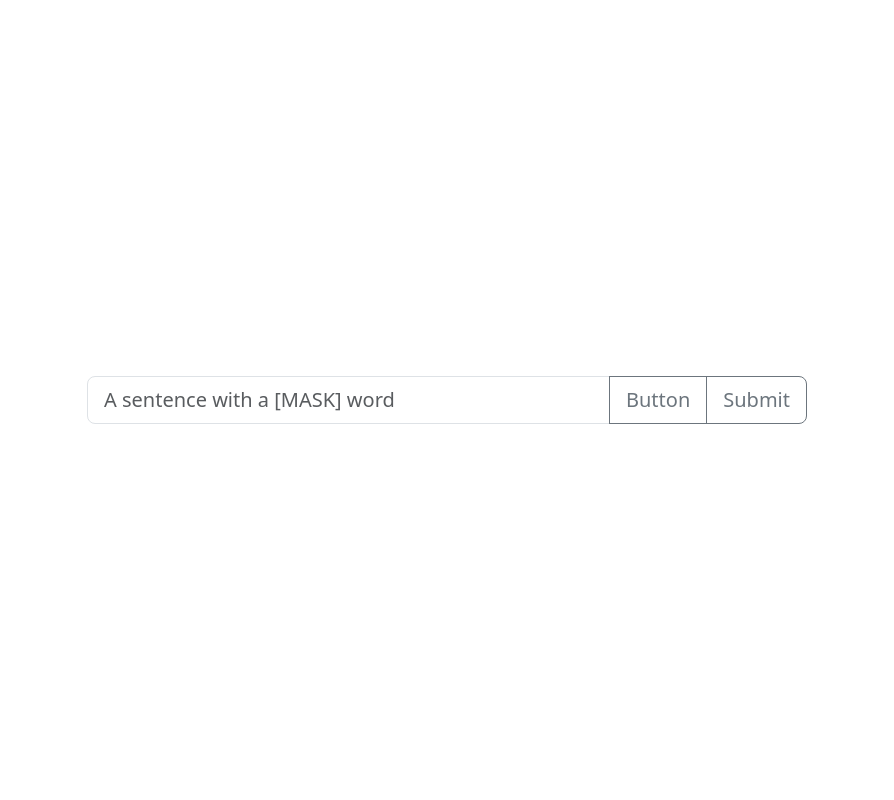
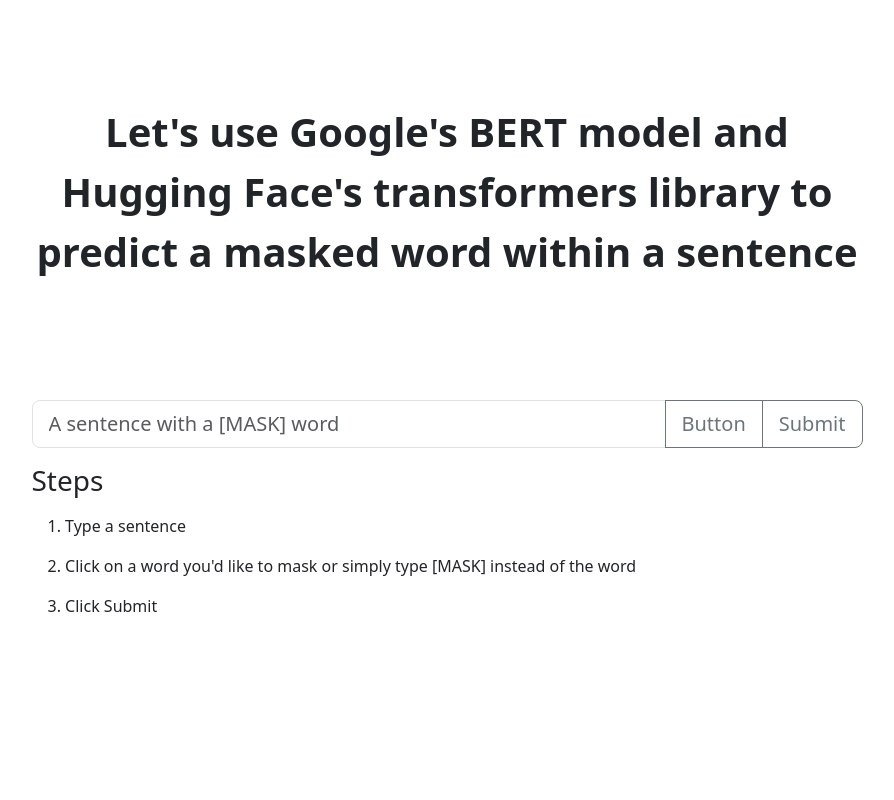
Before and after one commit to javkhlantugs/attention_visualizer, a Flask app: page / in a window 1280 px wide. Shown: the whole page, without its empty margins (193-1087 px from the left). Run offline with Flask 3, Linux system fonts and the light colour scheme.

Commit message:
worked on landing page

```diff
--- a/app.py
+++ b/app.py
@@ -5,6 +5,11 @@ from mask import *
 
 app = Flask(__name__)
 app.secret_key = os.urandom(24).hex()  # Set your secret key for session management
+
+# Check and print the FLASK_ENV value
+flask_env = os.environ.get('FLASK_ENV')
+if flask_env is not None:
+    print(f'FLASK_ENV is set to: {flask_env}')
 
 @app.before_request
 def before_request():
--- a/templates/index.html
+++ b/templates/index.html
@@ -1,15 +1,30 @@
 {% extends "base.html" %}
 {% block content %}
-<div class="container" style="height: 100vh;">
-        <div class="row justify-content-md-center align-middle" style="height: 100vh;">
-        <div class="col-8 align-self-center">
-            <form method="POST">
-            <div class="input-group input-group-lg">
-                <input type="text" class="form-control" placeholder="A sentence with a [MASK] word"
-                    aria-label="Recipient's username with two button addons">
-                <button class="btn btn-outline-secondary" type="button">Button</button>
-                <button class="btn btn-outline-secondary" type="button submit">Submit</button>
+<div class="grid row-gap-3" style="height: 100vh;">
+        <div class="row align-items-center justify-content-md-center" style="height:50vh">
+            <div class="col-9 align-middle">
+                <p class="fs-1 fw-bold text-center">Let's use Google's BERT model and Hugging Face's transformers library to predict a masked
+                            word within a sentence</p>
             </div>
+
+        </div>
+        <div class="row justify-content-md-center align-items-start" style="height: 50vh;">
+
+            <div class="col-9">
+                <form method="POST">
+                <div class="input-group input-group-lg">
+                    <input id="sentence" name="sentence" type="text" class="form-control" placeholder="A sentence with a [MASK] word"
+                        aria-label="Recipient's username with two button addons">
+                    <button class="btn btn-outline-secondary" type="button">Button</button>
+                    <button class="btn btn-outline-secondary" type="button submit">Submit</button>
+                </div>
+
+                <h3 class="mt-3">Steps</h3>
+                    <ol class="list-group">
+                        <li class="list-group-item" style="border: none">1. Type a sentence</li>
+                        <li class="list-group-item" style="border: none">2. Click on a word you'd like to mask or simply type [MASK] instead of the word</li>
+                        <li class="list-group-item" style="border: none">3. Click Submit</li>
+                    </ol>
         </form>
         </div>
     </div>
```
Also changed, not shown: 3 other files.
